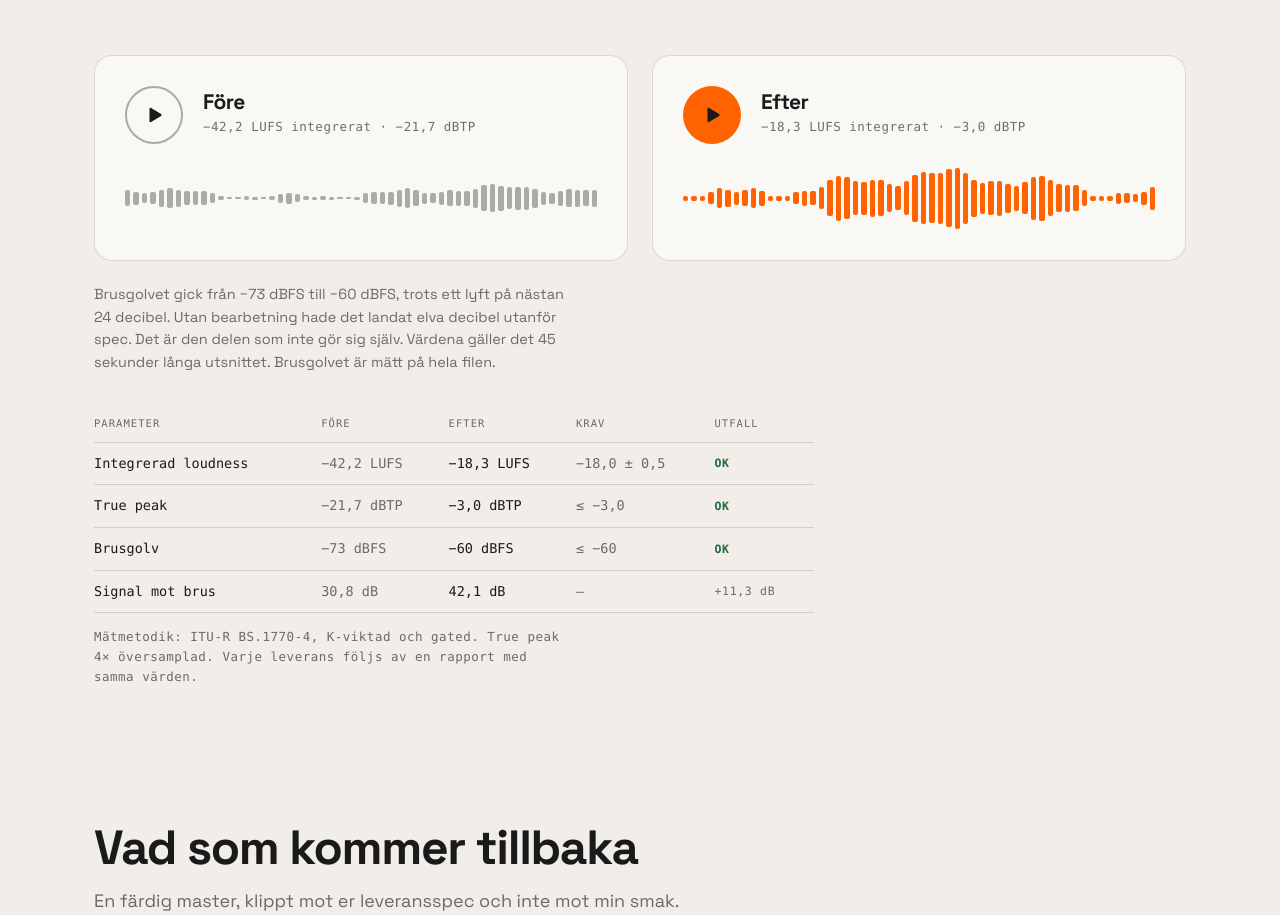
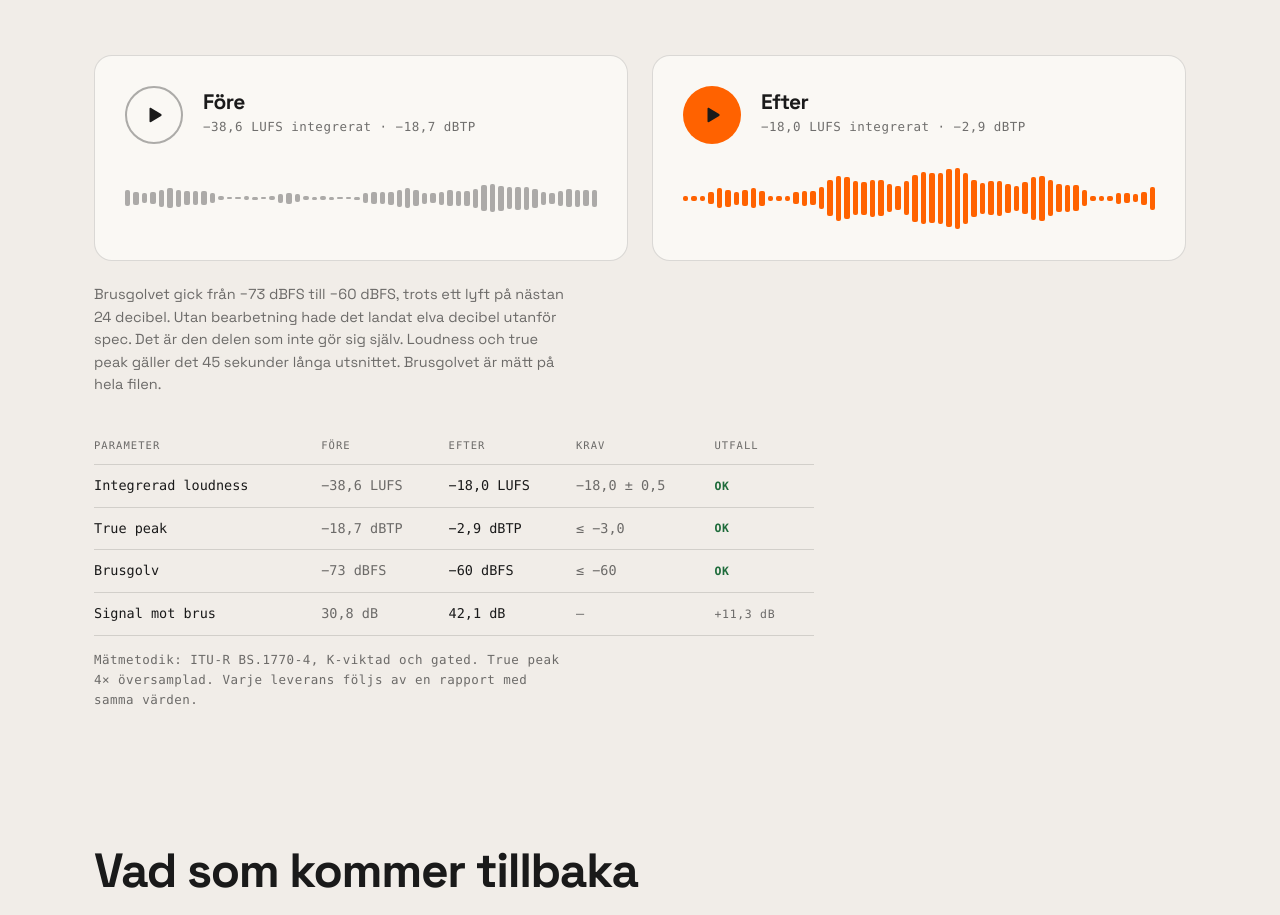
Before and after one commit to marcusbornold-commits/saltwaves-frontend, a Next.js app: page /tjanster in a window 1280 px wide. Shown: the part 906-1821 px from the top of the page. Built offline with nearby package versions, Linux system fonts and the light colour scheme.

Commit message:
Nytt ljudexempel utan skarv, uppdaterade matvarden

```diff
--- a/app/components/postproduktion-sida.tsx
+++ b/app/components/postproduktion-sida.tsx
@@ -7,8 +7,8 @@ import { DemoCard } from "./saltwaves-sections";
 /* Mätvärden för exempelfilen. Ligger samlade här så att de går att byta
    på ett ställe när ljudfilen byts. */
 const EXEMPEL = {
-  fore: "−42,2 LUFS integrerat · −21,7 dBTP",
-  efter: "−18,3 LUFS integrerat · −3,0 dBTP",
+  fore: "−38,6 LUFS integrerat · −18,7 dBTP",
+  efter: "−18,0 LUFS integrerat · −2,9 dBTP",
   brusgolvFore: "−73 dBFS",
   brusgolvEfter: "−60 dBFS",
 };
@@ -22,16 +22,16 @@ const CELL: React.CSSProperties = {
 const RAPPORT = [
   {
     parameter: "Integrerad loudness",
-    fore: "−42,2 LUFS",
-    efter: "−18,3 LUFS",
+    fore: "−38,6 LUFS",
+    efter: "−18,0 LUFS",
     krav: "−18,0 ± 0,5",
     utfall: "OK",
     ok: true,
   },
   {
     parameter: "True peak",
-    fore: "−21,7 dBTP",
-    efter: "−3,0 dBTP",
+    fore: "−18,7 dBTP",
+    efter: "−2,9 dBTP",
     krav: "≤ −3,0",
     utfall: "OK",
     ok: true,
@@ -218,8 +218,8 @@ export default function PostproduktionSida() {
           <p className="demo-caption reveal">
             Brusgolvet gick från {EXEMPEL.brusgolvFore} till {EXEMPEL.brusgolvEfter}, trots ett
             lyft på nästan 24 decibel. Utan bearbetning hade det landat elva decibel utanför
-            spec. Det är den delen som inte gör sig själv. Värdena gäller det 45 sekunder
-            långa utsnittet. Brusgolvet är mätt på hela filen.
+            spec. Det är den delen som inte gör sig själv. Loudness och true peak gäller det
+            45 sekunder långa utsnittet. Brusgolvet är mätt på hela filen.
           </p>
 
           <div className="reveal" style={{ marginTop: 32, maxWidth: 720 }}>
```
Also changed, not shown: 2 other files (tests, documents, lock files or other folders).
